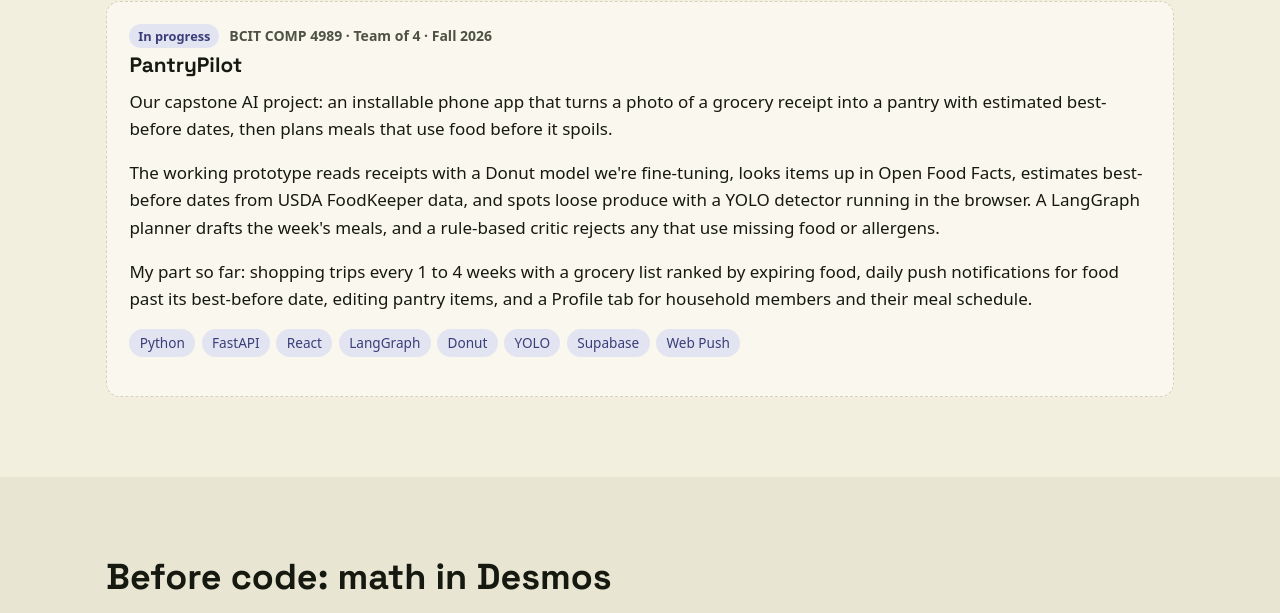
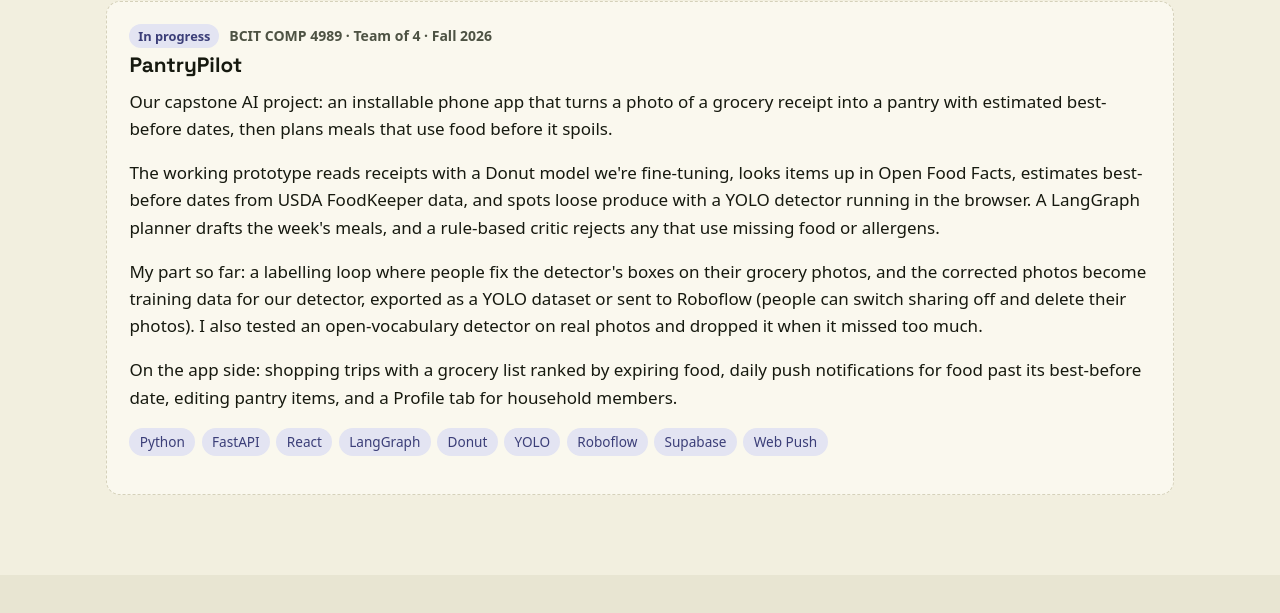
Before and after one commit to JoNoToPo/Portfolio, a plain HTML site: page index.html in a window 1280 px wide. Shown: the part 3250-3863 px from the top of the page. Drawn offline with Linux system fonts and the light colour scheme.

Commit message:
PantryPilot: Jonathan's labelling loop for the grocery detector
People fix the detector's boxes on their photos and the corrected photos
become training data (YOLO export or Roboflow upload, sharing can be
switched off). Also notes the open-vocabulary detector he tested and
dropped. App features move to their own line.

Co-Authored-By: Claude Opus 5.5 <noreply@anthropic.com>

```diff
--- a/index.html
+++ b/index.html
@@ -265,12 +265,17 @@
                 rejects any that use missing food or allergens.
               </p>
               <p>
-                My part so far: shopping trips every 1 to 4 weeks with a grocery list ranked by expiring food, daily
-                push notifications for food past its best-before date, editing pantry items, and a Profile tab for
-                household members and their meal schedule.
+                My part so far: a labelling loop where people fix the detector's boxes on their grocery photos, and
+                the corrected photos become training data for our detector, exported as a YOLO dataset or sent to
+                Roboflow (people can switch sharing off and delete their photos). I also tested an open-vocabulary
+                detector on real photos and dropped it when it missed too much.
+              </p>
+              <p>
+                On the app side: shopping trips with a grocery list ranked by expiring food, daily push notifications
+                for food past its best-before date, editing pantry items, and a Profile tab for household members.
               </p>
               <ul class="tags" aria-label="Technologies">
-                <li>Python</li><li>FastAPI</li><li>React</li><li>LangGraph</li><li>Donut</li><li>YOLO</li><li>Supabase</li><li>Web Push</li>
+                <li>Python</li><li>FastAPI</li><li>React</li><li>LangGraph</li><li>Donut</li><li>YOLO</li><li>Roboflow</li><li>Supabase</li><li>Web Push</li>
               </ul>
             </div>
           </article>
```
